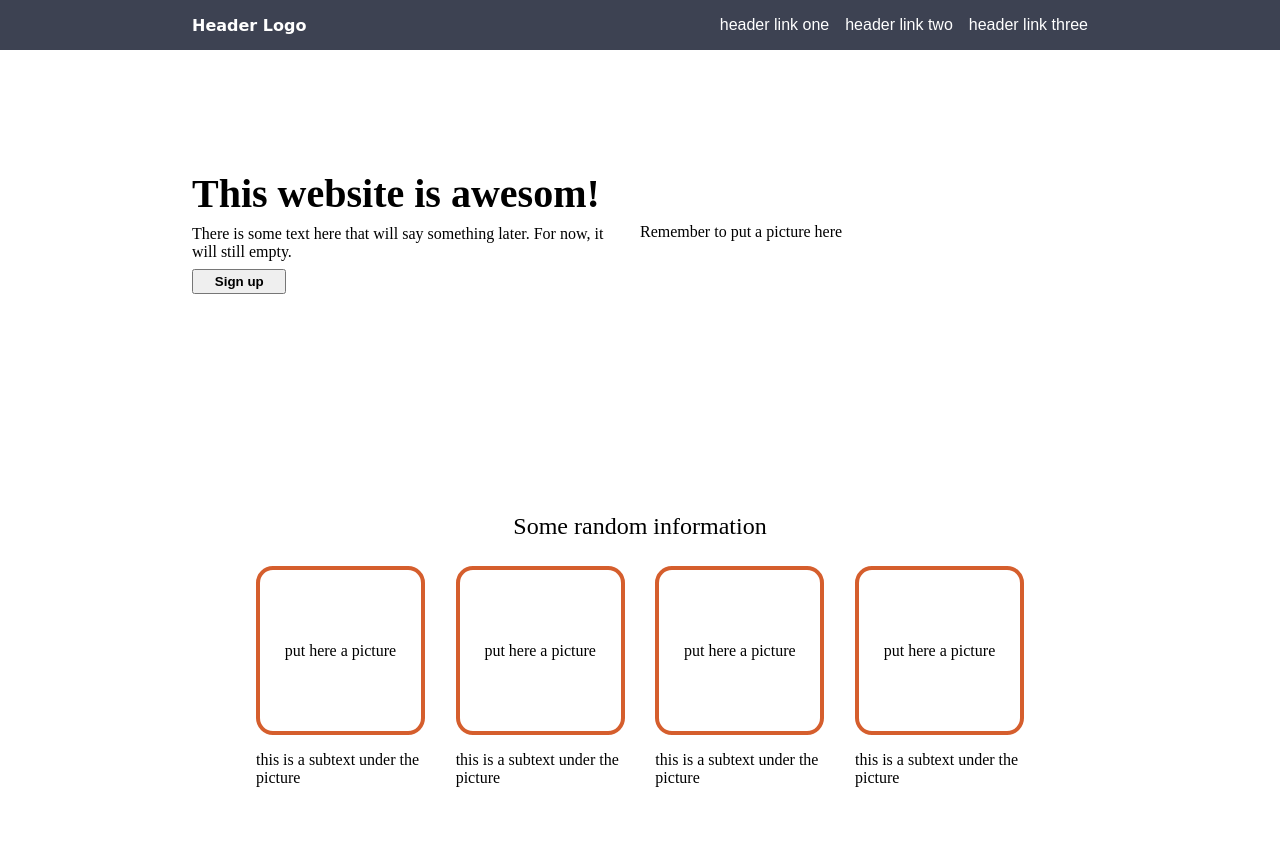
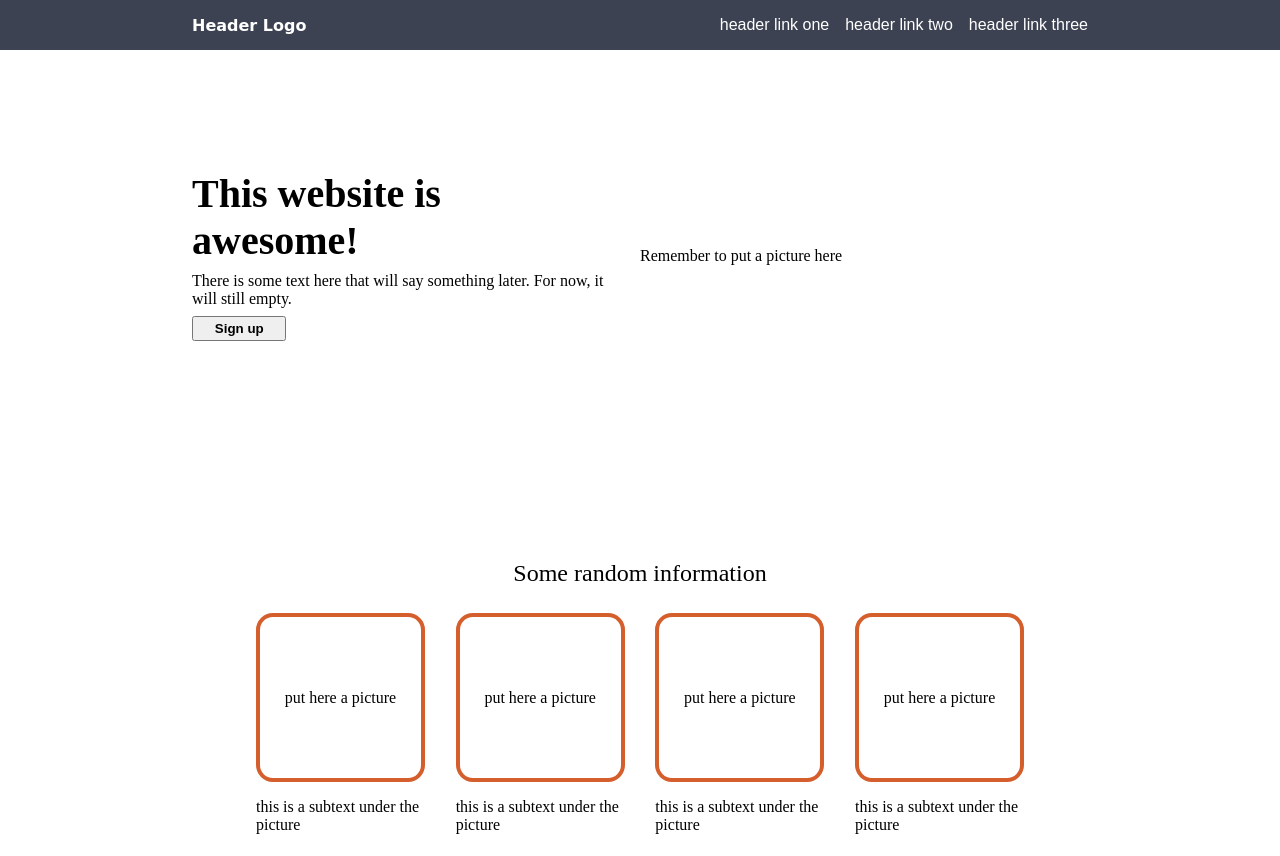
Before and after one commit to It-is-Michel/first-landing-page, a plain HTML site: page index.html in a window 1280 px wide. Shown: the top 856 px of the page. Drawn offline with Linux system fonts and the light colour scheme.

Commit message:
fix: Fix a type on the hero-section title

```diff
--- a/index.html
+++ b/index.html
@@ -22,7 +22,7 @@
 
         <div class="hero-section">
             <div class="announcement-container">
-                <span class="title">This website is awesom!</span>
+                <span class="title">This website is awesome!</span>
                 <span class="text">There is some text here that will say something later. For now, it will still empty.</span>
                 <button class="sign-up">Sign up</button>
             </div>
```
